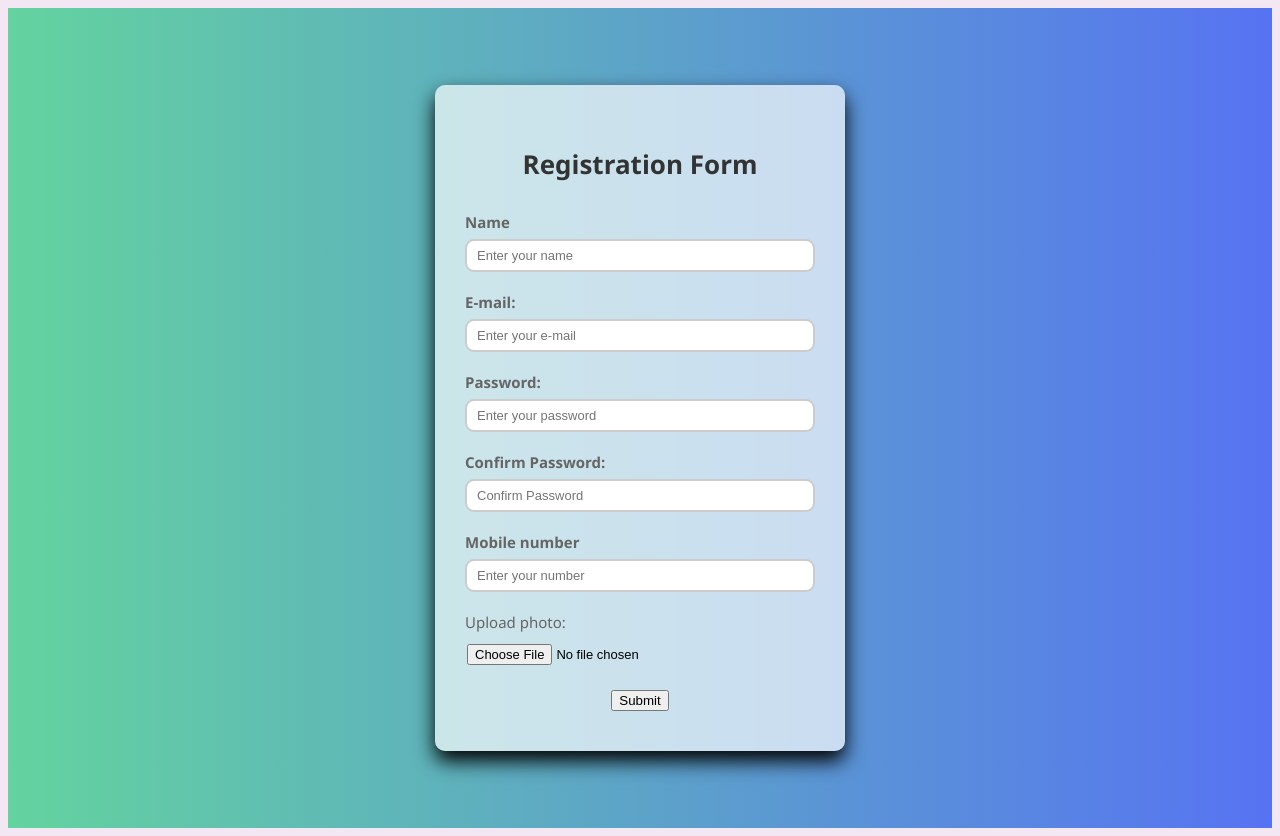
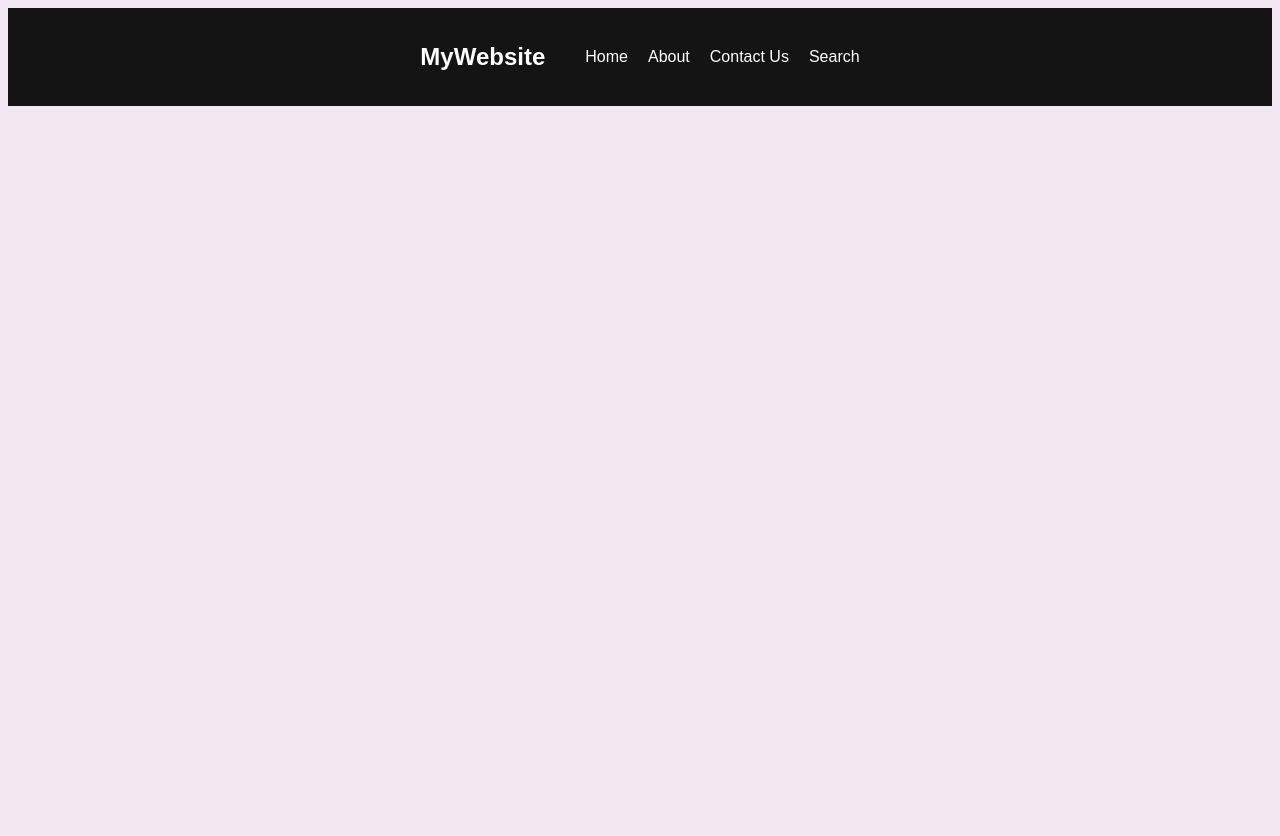
Before and after one commit to jayeshmour44/Registration-form, a React (Create React App) app: page /success in a window 1280 px wide. After the commit the page ends 800 px from the top, so only its background shows below. Built offline with nearby package versions, Linux system fonts and the light colour scheme.

Commit message:
dashboard

```diff
--- a/package.json
+++ b/package.json
@@ -9,6 +9,7 @@
     "@testing-library/user-event": "^13.5.0",
     "react": "^19.2.0",
     "react-dom": "^19.2.0",
+    "react-router-dom": "^7.9.4",
     "react-scripts": "5.0.1",
     "web-vitals": "^2.1.4"
   },
--- a/src/App.js
+++ b/src/App.js
@@ -1,9 +1,17 @@
-import Form from "./Components/Form";
+import React from 'react';
+import { BrowserRouter as Router, Routes, Route } from 'react-router-dom';
+import Form from './Components/Form';
+import SuccessPage from './Components/SuccessPage';
 
 function App() {
   return (
-   <Form/>
-  )
+    <Router>
+      <Routes>
+        <Route path="/" element={<Form />} />
+        <Route path="/success" element={<SuccessPage />} />
+      </Routes>
+    </Router>
+  );
 }
 
 export default App;
--- a/src/Components/Form.jsx
+++ b/src/Components/Form.jsx
@@ -1,45 +1,171 @@
-import React, { useState } from 'react'
-import './Form.css'
+import React, { useState } from 'react';
+import { useNavigate } from 'react-router-dom';
+import './Form.css';
 
 const Form = () => {
-    const[formdata, setformdata] = useState({
+    const navigate = useNavigate();
 
-    })
+    const [formData, setFormData] = useState({
+        name: '',
+        email: '',
+        password: '',
+        confirmPassword: '',
+        mobile: '',
+        photo: null
+    });
+
+    const [errors, setErrors] = useState({});
+
+    // handle input changes
+    const handleChange = (e) => {
+        const { name, value, files } = e.target;
+        setFormData(prev => ({
+            ...prev,
+            [name]: files ? files[0] : value
+        }));
+    };
+
+    // check if all fields are filled and passwords match
+    const isFormValid = () => {
+        const { name, email, password, confirmPassword, mobile, photo } = formData;
+        return (
+            name.trim() !== '' &&
+            email.trim() !== '' &&
+            password.trim() !== '' &&
+            confirmPassword.trim() !== '' &&
+            mobile.trim() !== '' &&
+            photo !== null &&
+            password === confirmPassword
+        );
+    };
+
+    // handle form submit
+    const handleSubmit = (e) => {
+        e.preventDefault();
+
+        const newErrors = {};
+
+        if (!isFormValid()) {
+            newErrors.general = '⚠️ Please fill all required fields correctly.';
+        }
+
+        if (formData.password !== formData.confirmPassword) {
+            newErrors.confirmPassword = 'Passwords do not match!';
+        }
+
+        setErrors(newErrors);
+
+        // Only submit if there are no errors
+       if (Object.keys(newErrors).length === 0) {
+      // Prepare a small object to pass to success page (avoid passing full File objects)
+      const passableData = {
+        name: formData.name,
+        email: formData.email,
+        mobile: formData.mobile,
+        photoName: formData.photo ? formData.photo.name : null
+      };
+
+      console.log('Form submitted:', formData);
+      // navigate to /success and pass data via state
+      navigate('/success', { state: { formData: passableData } });
+    }
+    };
+
     return (
         <div className='center'>
             <div className="first">
                 <h2 className='form-title'>Registration Form</h2>
+                <form onSubmit={handleSubmit}>
                     <div className="login">
                         <label><b>Name</b></label>
-                    <input type="text" placeholder='Enter your name' />
+                        <input
+                            type="text"
+                            name="name"
+                            placeholder="Enter your name"
+                            value={formData.name}
+                            onChange={handleChange}
+                            className={errors.general && formData.name.trim() === '' ? 'input-error' : ''}
+                        />
                     </div>
+
                     <div className="login">
                         <label><b>E-mail:</b></label>
-                    <input type="email" placeholder='Enter your e-mail' />
+                        <input
+                            type="email"
+                            name="email"
+                            placeholder="Enter your e-mail"
+                            value={formData.email}
+                            onChange={handleChange}
+                            className={errors.general && formData.email.trim() === '' ? 'input-error' : ''}
+                        />
                     </div>
+
                     <div className="login">
                         <label><b>Password:</b></label>
-                    <input type="password" placeholder='Enter your password' />
+                        <input
+                            type="password"
+                            name="password"
+                            placeholder="Enter your password"
+                            value={formData.password}
+                            onChange={handleChange}
+                            className={errors.general && formData.password.trim() === '' ? 'input-error' : ''}
+                        />
                     </div>
+
                     <div className="login">
                         <label><b>Confirm Password:</b></label>
-                    <input type="password" placeholder='Confirm Password' />
+                        <input
+                            type="password"
+                            name="confirmPassword"
+                            placeholder="Confirm Password"
+                            value={formData.confirmPassword}
+                            onChange={handleChange}
+                            className={
+                                errors.confirmPassword ||
+                                (errors.general && formData.confirmPassword.trim() === '')
+                                ? 'input-error'
+                                : ''
+                            }
+                        />
+                        {errors.confirmPassword && (
+                            <p className="error">{errors.confirmPassword}</p>
+                        )}
                     </div>
+
                     <div className="login">
                         <label><b>Mobile number</b></label>
-                    <input type="tel" placeholder='Enter your number' />
+                        <input
+                            type="tel"
+                            name="mobile"
+                            placeholder="Enter your number"
+                            value={formData.mobile}
+                            onChange={handleChange}
+                            className={errors.general && formData.mobile.trim() === '' ? 'input-error' : ''}
+                        />
                     </div>
+
                     <div className="login">
                         <label>Upload photo:</label>
-                    <input type="file" accept='image' />
+                        <input
+                            type="file"
+                            name="photo"
+                            accept="image/*"
+                            onChange={handleChange}
+                            className={errors.general && formData.photo === null ? 'input-error' : ''}
+                        />
                     </div>
+
+                    {errors.general && <p className="error">{errors.general}</p>}
+
                     <div className="btn">
-                    <button>Submit</button>
+                        <button type="submit">
+                            Submit
+                        </button>
+                    </div>
+                </form>
             </div>
         </div>
+    );
+};
 
-        </div>
-    )
-}
-
-export default Form
+export default Form;
--- /dev/null
+++ b/src/Components/SuccessPage.css
@@ -0,0 +1,36 @@
+.front-page{
+    font-family: Arial, Helvetica, sans-serif;
+    background-color: #f2f6fc;
+    margin: 0;
+    padding: 0;
+}
+
+.navbar{
+    display: flex;
+    justify-content: center;
+    align-items: center;
+    background-color: #141415;
+    color: white;
+    padding: 15px 30px;
+}
+
+.logo{
+    font-size: 1.5rem;
+    font-weight: bold;
+}
+
+.nav-links{
+    list-style: none;
+    display: flex;
+    gap: 20px;
+}
+
+.nav-links a {
+  color: white;
+  text-decoration: none;
+  font-weight: 500;
+}
+
+.nav-links a:hover {
+  text-decoration: underline;
+}
--- /dev/null
+++ b/src/Components/SuccessPage.jsx
@@ -0,0 +1,21 @@
+    import React from 'react';
+    import './SuccessPage.css'
+
+    const SuccessPage = () => {
+        return (
+            <div className="front-page">
+                <nav className="navbar">
+                    <h2 className="logo">MyWebsite</h2>
+                    <ul className="nav-links">
+                        <li><a href='#Home'>Home</a></li>
+                        <li><a href='#about'>About</a></li>
+                        <li><a href='contact Us'>Contact Us</a></li>
+                        <li><a href='#search'>Search</a></li>
+                    </ul>
+                </nav>
+            </div>
+
+        );
+    };
+
+    export default SuccessPage;
```
Also changed, not shown: 1 other file (tests, documents, lock files or other folders). Lines whose indentation alone changed are shown as unchanged.
